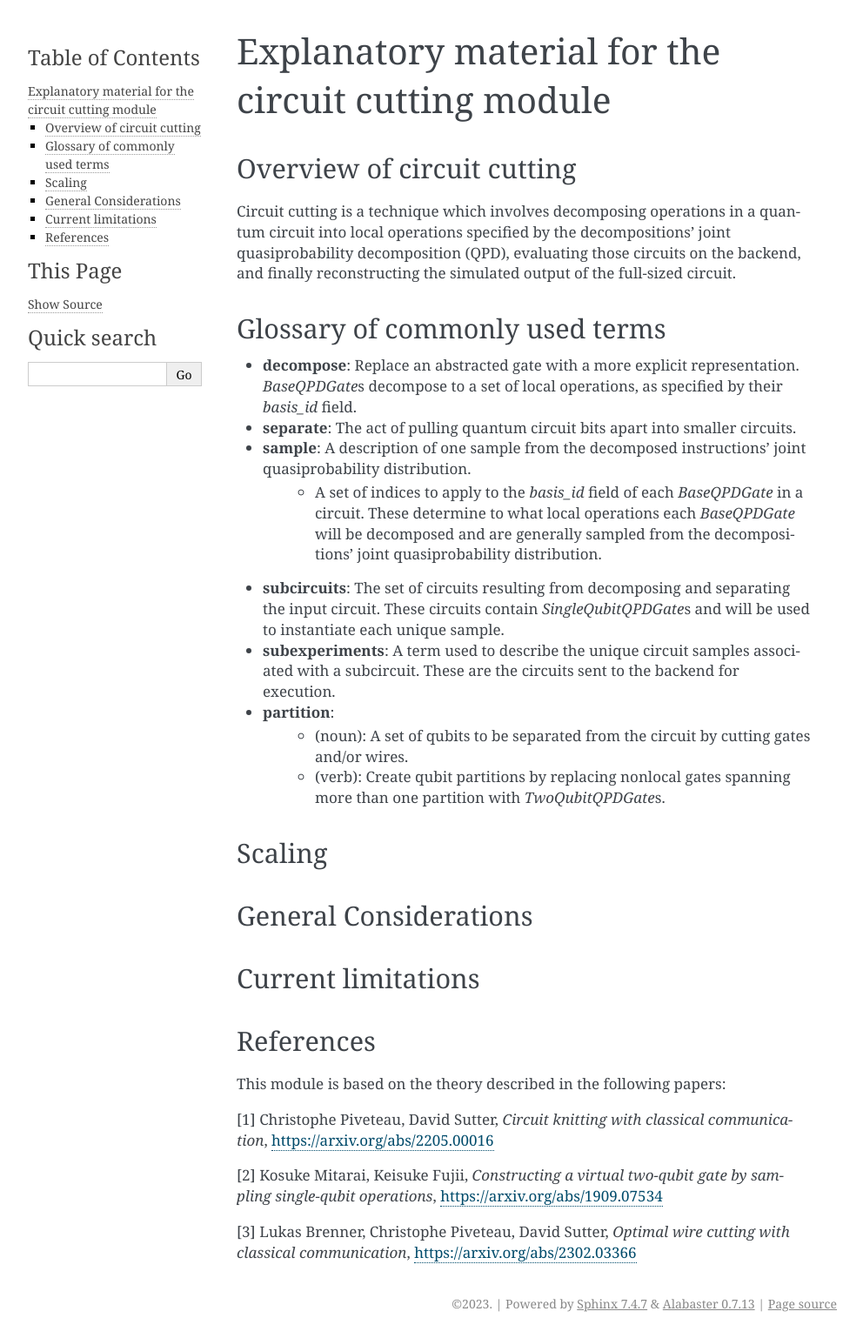
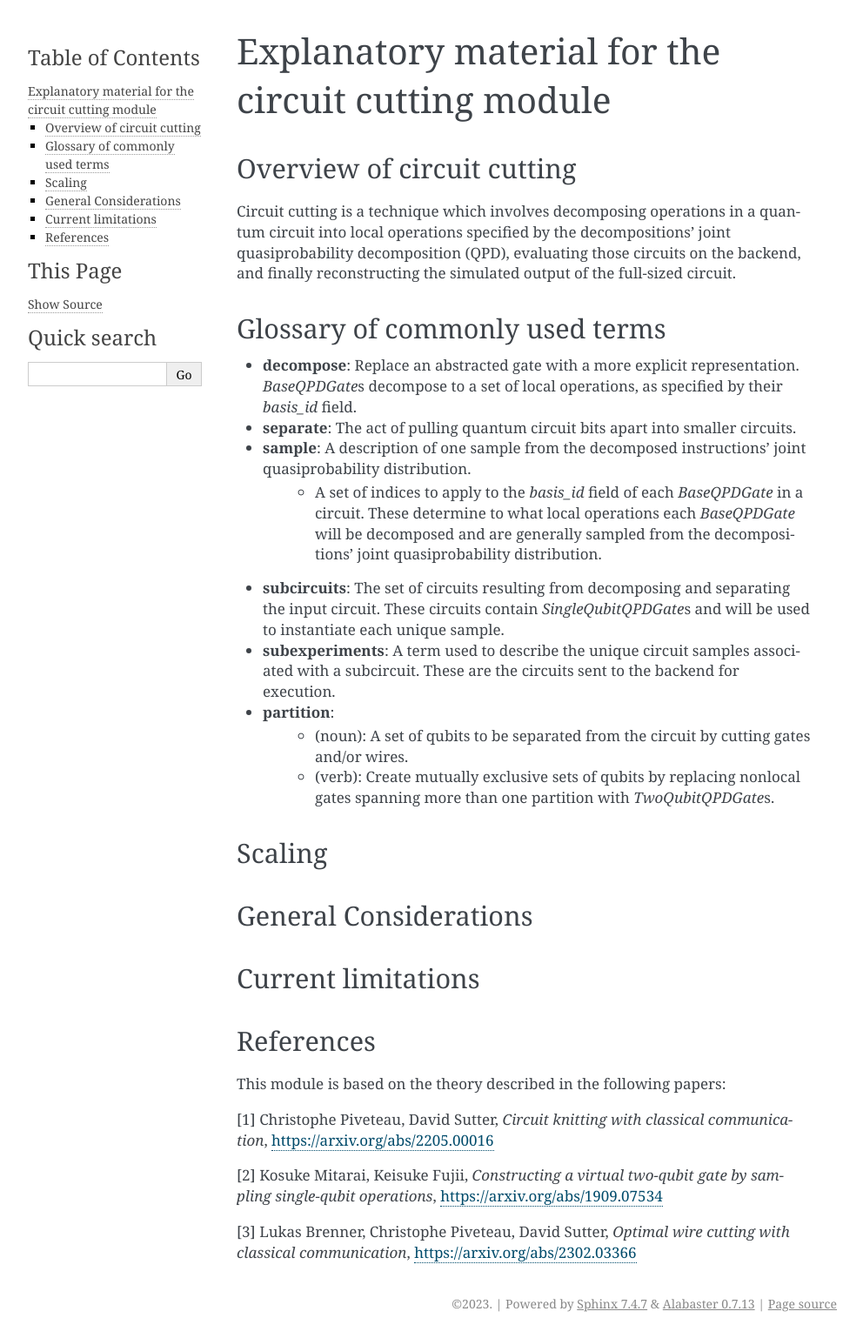
Before and after one commit to Qiskit/qiskit-addon-cutting, a Sphinx documentation site: the page built from docs/circuit_cutting/explanation/index.rst, in a window 1280 px wide. Shown: the whole page at 87% size, without its empty margins (148-1140 px from the left). Built offline with Sphinx 7.4.7, drawn with Linux system fonts in a browser that asks for light colours.

Commit message:
Update index.rst

```diff
--- a/docs/circuit_cutting/explanation/index.rst
+++ b/docs/circuit_cutting/explanation/index.rst
@@ -23,7 +23,7 @@ Glossary of commonly used terms
 * **subexperiments**: A term used to describe the unique circuit samples associated with a subcircuit. These are the circuits sent to the backend for execution.
 * **partition**:
     * (noun): A set of qubits to be separated from the circuit by cutting gates and/or wires.
-    * (verb): Create qubit partitions by replacing nonlocal gates spanning more than one partition with `TwoQubitQPDGate`\ s.
+    * (verb): Create mutually exclusive sets of qubits by replacing nonlocal gates spanning more than one partition with `TwoQubitQPDGate`\ s.
 
 Scaling
 -------
```
